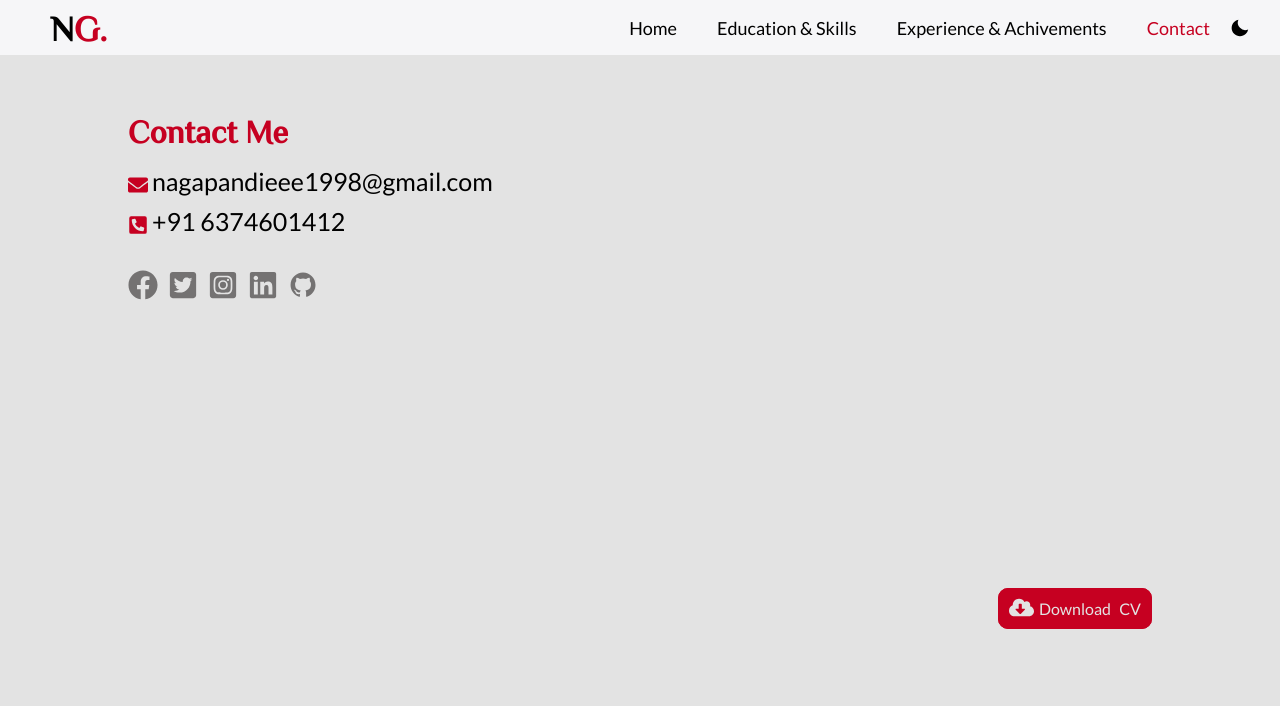
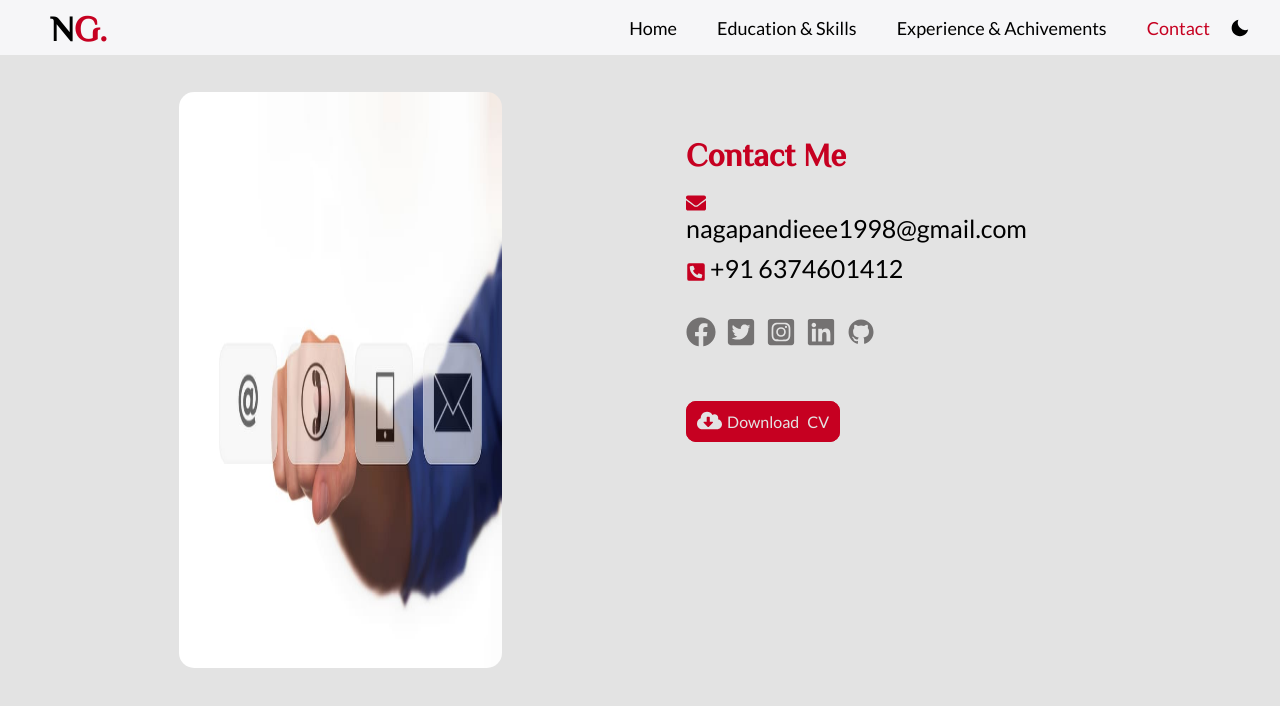
Before and after one commit to nagapandi1998/Personal_Blog, a React (Create React App) app: page /contact in a window 1280 px wide. Shown: the top 706 px of the page. Built offline with nearby package versions, Linux system fonts and the light colour scheme.

Commit message:
contact image added

```diff
--- a/public/index.html
+++ b/public/index.html
@@ -18,6 +18,7 @@
       height: 100vh;
       width: 100%;
       background-color: #f6f6f8;
+      overflow-y: hidden;
     }
   </style>
 </head>
--- a/src/Components/Contact.js
+++ b/src/Components/Contact.js
@@ -7,13 +7,17 @@ import { FaInstagramSquare } from 'react-icons/fa';
 import { FaLinkedin } from 'react-icons/fa';
 import { FaCloudDownloadAlt } from 'react-icons/fa';
 import { BiLogoGithub } from 'react-icons/bi';
-
+import Tooltip from '@mui/material/Tooltip';
 
 const Contact = () => {
     return (
         <div id="contact" class="contact">
             <div class="container">
-                <div class="contacts">
+                <div className='row'>
+                    <div className='contactimage contact-col-1'>
+                        <img src={require("./Assets/contact.jpg")} alt="" />
+                    </div>
+                    <div class="contacts contact-col-2">
                         <h1 className='pinkname' data-aos="flip-up" data-aos-duration="2000">Contact Me</h1>
                         <p><FaEnvelope /> <a href="mailto:nagapandieee1998@gmail.com">nagapandieee1998@gmail.com</a></p>
                         <p><FaPhoneSquareAlt /> <a href="tel:+91-6374601412">+91 6374601412</a></p>
@@ -24,11 +28,13 @@ const Contact = () => {
                             <a href="https://www.linkedin.com/in/nagapandi-g-51a06b1b9" target='blank'><FaLinkedin /></a>
                             <a href="https://github.com/nagapandi1998" target='blank'><BiLogoGithub /></a>
                         </div>
-                    <div data-aos="zoom-in" data-aos-offset="50" data-aos-duration="1000" class="cv">
-                        <a href="Nagapandi Resume.pdf" download="Nagapandi Resume.pdf"><i class="fa-regular fa-circle-down fa-bounce fa-lg"></i> <FaCloudDownloadAlt className='cvdownloadicon' />Download CV</a>
-
+                        <div data-aos="zoom-in" data-aos-offset="50" data-aos-duration="1000" className="cv">
+                            <Tooltip title="Click to Download" arrow  placement="top">
+                                <a href="Nagapandi Resume.pdf" download="Nagapandi Resume.pdf">
+                                    <FaCloudDownloadAlt className='cvdownloadicon' />Download CV</a>
+                            </Tooltip>
                         </div>
-
+                    </div>
                 </div>
             </div>
         </div>
--- a/src/Components/Home.js
+++ b/src/Components/Home.js
@@ -7,8 +7,14 @@ const Home = () => {
       <div className='homescontainer'>
         <div className='row'>
           <div className='home-col-1'>
-            <h1 data-aos="fade-right" data-aos-duration="1800">Hi, I'm Nagapandi <span className='pinkname'>Gandhi</span></h1>
-            <h1 data-aos="fade-left" data-aos-duration="2000">ReactJS Developer</h1>
+            <h1 className='homeheader' data-aos="fade-right" data-aos-duration="1800">Hi, I'm Nagapandi <span className='pinkname'>Gandhi</span></h1>
+            <h1 className='homeheader' data-aos="fade-left" data-aos-duration="2000">ReactJS Developer</h1>
+            <div>
+              <h1 className='pinkname'>About</h1>
+              <p>To find a suitable position to challenge my web development skills to create scalable
+                web applications for diverse businesses. Trained in ReactJS, HTML, JS and basic web
+                development course.</p>
+            </div>
           </div>
           <div className='home-col-2'>
             <img data-aos="flip-left" data-aos-easing="ease-out-cubic" data-aos-duration="2000" src={require('./Assets/avatar.png')} alt="" />
--- a/src/index.css
+++ b/src/index.css
@@ -11,7 +11,6 @@ body {
   background: var(--body-color);
   color: var(--secondary-color);
   font-family: 'Lato';
-
 }
 
 html {
@@ -31,7 +30,7 @@ h1 {
 }
 
 .container {
-  padding: 40px 10%;
+  padding: 72px 10%;
 }
 
 .row {
@@ -43,13 +42,15 @@ h1 {
 .homescontainer {
   padding: 90px 10%;
   align-items: center;
-
 }
 
 .home-col-1 {
   flex-basis: 65%;
   align-items: center;
-  font-size: 20px;
+
+}
+.homeheader{
+  font-size: 40px;
 }
 
 .home-col-2 {
@@ -57,7 +58,6 @@ h1 {
 }
 
 .about {
-  padding: 40px 10%;
   position: relative;
   bottom: 20px;
   height: 100vh;
@@ -75,6 +75,8 @@ h1 {
 .about-col-2 {
   flex-basis: 45%;
   color: var(--secondary-color);
+  position: relative;
+  top: 20px;
 }
 
 .education-image {
@@ -115,7 +117,7 @@ h1 {
 }
 
 .skills_list {
-  margin-top: -30px;
+  margin-top: -40px;
 }
 
 .html {
@@ -145,9 +147,8 @@ h1 {
 }
 
 .experiences {
-  padding: 40px 10%;
   position: relative;
-  bottom: 20px;
+  bottom: 40px;
   height: 100vh;
 
 }
@@ -159,7 +160,7 @@ h1 {
 .experience-col-4 {
   flex-basis: 45%;
   position: relative;
-  top: 40px;
+  top: 50px;
   left: 50px;
 }
 
@@ -189,17 +190,27 @@ h1 {
 }
 
 .contact {
+  padding: 40px 5%;
+  position: relative;
+  bottom: 20px;
   height: 100vh;
 }
 
-.contacts {
-  margin-top: 70px;
+.contact-col-1{
+  flex-basis: 35%;
 }
-
-.contacts h1 {
-  margin-top: 30px;
+.contact-col-2{
+  flex-basis: 45%;
 }
-
+.contact-col-1 img {
+  width: 100%;
+  border-radius: 15px;
+  height: 72vh;
+}
+.contacts{
+  position: relative;
+  bottom: 100px;
+}
 .contacts p {
   margin-top: 10px;
 }
@@ -238,10 +249,7 @@ h1 {
 }
 
 .cv {
-  margin-top: 50vh;
-  float: right;
-  position: relative;
-  bottom: 50px;
+  margin-top: 50px;
 }
 
 .cv a {
```
Also changed, not shown: src/Components/Assets/contact.jpg (added). Lines whose indentation alone changed are shown as unchanged.
